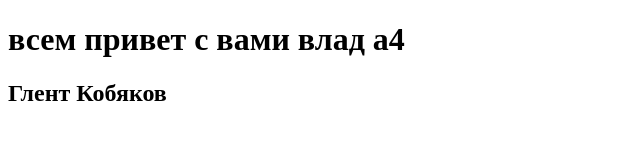
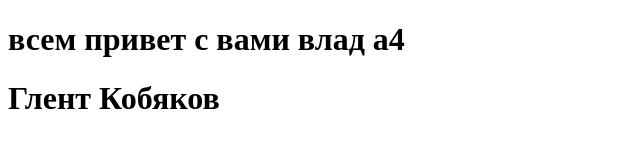
Before and after one commit to kuntsevitchksenia/kuntsevitchksenia.github.io, a plain HTML site: page index.html in a window 1280 px wide. Shown: the whole page, without its empty margins (0-640 px from the left). Drawn offline with Linux system fonts and the light colour scheme.

Commit message:
aeeeeeeeeeeeeee

```diff
--- a/index.html
+++ b/index.html
@@ -11,9 +11,8 @@
 <html>
   <head>
       <meta charset="utf-8">
-      <title>Глент Кобяков</title>
   </head>
   <body>
-      <h2>Глент Кобяков</h2>
+      <h1>Глент Кобяков</h1>
   </body>
 </html>
```
